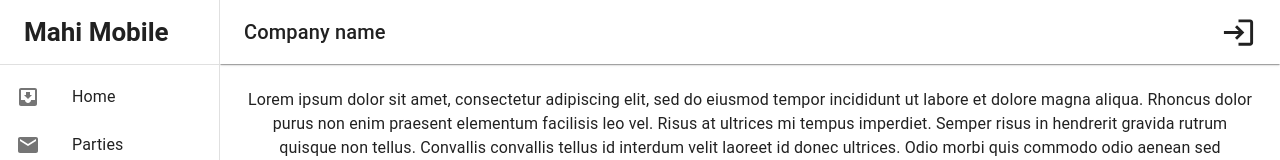
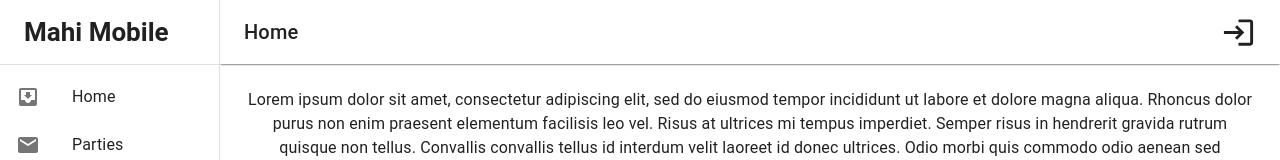
Before and after one commit to Ritik73011/mahi-mobile, a React (Create React App) app: page /home in a window 1280 px wide. Shown: the top 160 px of the page. Built offline with nearby package versions, Linux system fonts and the light colour scheme.

Commit message:
clicked menu name added in appbar

```diff
--- a/src/components/Navbar/AppbarRight.jsx
+++ b/src/components/Navbar/AppbarRight.jsx
@@ -4,7 +4,6 @@ import { useState } from "react";
 import AccountCircleIcon from "@mui/icons-material/AccountCircle";
 const AppbarRight = () => {
   const [login] = useState(false);
-
   return (
     <Box
       sx={{
@@ -14,13 +13,20 @@ const AppbarRight = () => {
         alignItems: "center",
       }}
     >
-      <Typography variant="h6" noWrap component="div">
-        Company name
+      <Typography
+        variant="h6"
+        textTransform={"capitalize"}
+        noWrap
+        component="div"
+      >
+        {window.location.pathname === "/"
+          ? "Home"
+          : window.location.pathname.split("/")}
       </Typography>
       {login ? (
-        <AccountCircleIcon fontSize="large" />
+        <AccountCircleIcon fontSize="large" sx={{ cursor: "pointer" }} />
       ) : (
-        <LoginIcon fontSize="large" />
+        <LoginIcon fontSize="large" sx={{ cursor: "pointer" }} />
       )}
     </Box>
   );
```
